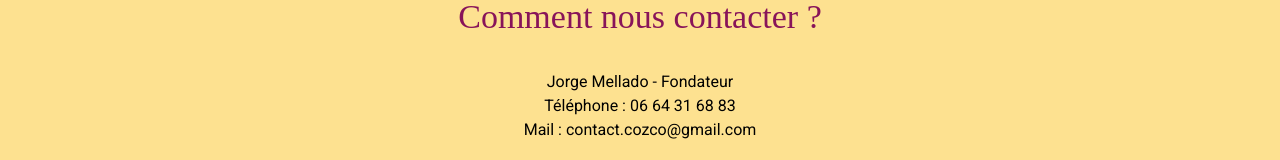
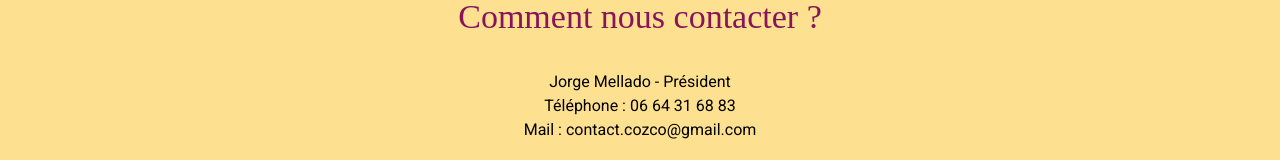
Before and after one commit to richflor/cozco-front, a React (Vite) app: page / in a window 1280 px wide. Shown: the part 2517-2677 px from the top of the page. Built offline with nearby package versions, Linux system fonts and the light colour scheme; a web font is replaced by a local one.

Commit message:
Business changes

```diff
--- a/src/component/Contact.tsx
+++ b/src/component/Contact.tsx
@@ -23,7 +23,7 @@ export function Contact () {
               <Typography variant="h4" color="primary.dark" align="center" fontFamily="Cunia">Comment nous contacter ?</Typography>
               <br />
               <br />
-              <Typography variant="body1" align="center">Jorge Mellado - Fondateur</Typography>
+              <Typography variant="body1" align="center">Jorge Mellado - Président</Typography>
               <Typography variant="body1" align="center">Téléphone : 06 64 31 68 83</Typography>
               <Typography variant="body1" align="center">Mail : contact.cozco@gmail.com</Typography>
               <br />
--- a/src/component/home/DiapoChicha.tsx
+++ b/src/component/home/DiapoChicha.tsx
@@ -40,7 +40,7 @@ export function DiapoChicha () {
     }}>
         <Typography variant={smallScreen ? "subtitle2" : "h6"} color="white" fontFamily="Cunia" sx={{ alignSelf: "start"}}>Histoire :</Typography>
         <Typography variant={smallScreen ? "body2" : "body1"} color="white" sx={{ whiteSpace:"normal"}}>Selon la tradition, la chicha a été découverte après l'inondation d'entrepôts contenant la récolte
-        de maïs violet provoquant un maltage partiel. <br /> Les incas refusèrent alors de keter le maïs et préférèrent goûter la boisson nouvellement
+        de maïs violet provoquant un maltage partiel. <br /> Les incas refusèrent alors de jeter le maïs et préférèrent goûter la boisson nouvellement
         obtenue.
         </Typography>
     </Box>
--- a/src/component/product/ProductInfo.tsx
+++ b/src/component/product/ProductInfo.tsx
@@ -66,7 +66,7 @@ export function ProductInfo ({ product }: propProduct) {
             {Object.entries(product.price).map(q =>
               <>
                 <Typography variant="subtitle1" sx={{ color: "primary.dark" }}>{`Quantité : ${quantityDisplay(q[0])}`}</Typography>
-                <Typography variant="subtitle2" sx={{ color: "primary.main"  }}>{`Prix : ${q[1]} €`}</Typography>
+                <Typography variant="subtitle2" sx={{ color: "primary.main"  }}>{`Prix HT : ${q[1]} €`}</Typography>
               </>
             )}
           </DialogContentText>
```
